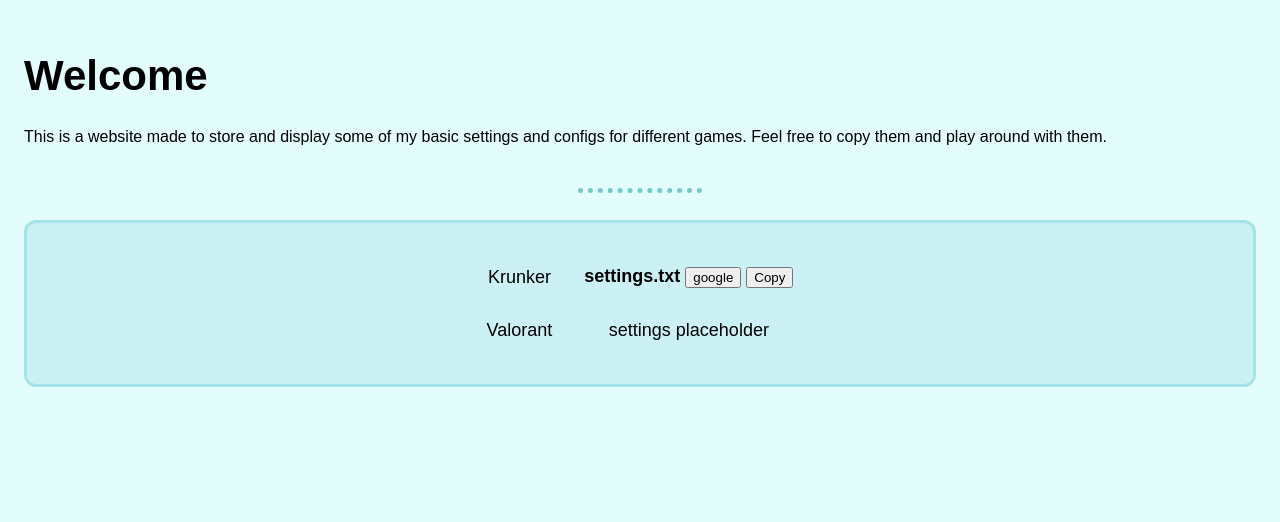
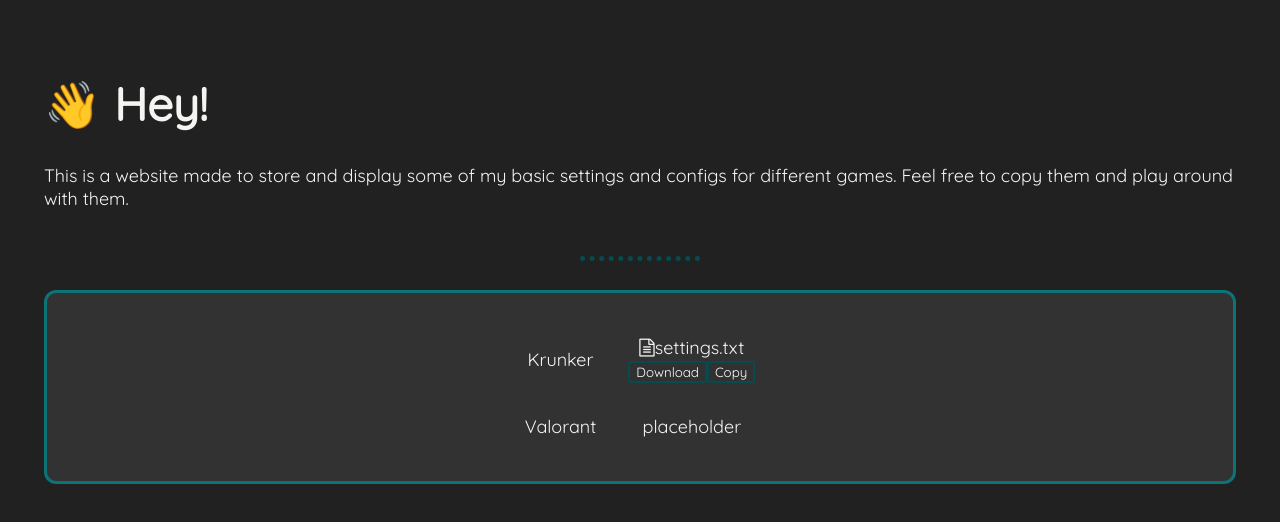
Before and after one commit to astral0002/holster, a plain HTML site: page index.html in a window 1280 px wide. Drawn offline with Linux system fonts and the light colour scheme.

Commit message:
Improved styling and added js code
Added some styling elements to the buttons and introduced some new fancy javascript code to the title of the website

```diff
--- a/index.html
+++ b/index.html
@@ -5,20 +5,24 @@
     <meta http-equiv="X-UA-Compatible" content="IE=edge">
     <meta name="viewport" content="width=device-width, initial-scale=1.0">
     <link rel="stylesheet" href="styles/style.css">
+    <link rel="stylesheet" href="https://cdnjs.cloudflare.com/ajax/libs/font-awesome/4.7.0/css/font-awesome.min.css">
     <title>Holster</title>
+    <link rel="shortcut icon" href="resources/Sprite-0002.png" type="image/x-icon">
+    <link rel="preconnect" href="https://fonts.googleapis.com">
+    <link rel="preconnect" href="https://fonts.gstatic.com" crossorigin>
+    <link href="https://fonts.googleapis.com/css2?family=Quicksand&display=swap" rel="stylesheet">
     <script src="scripts/script.js"></script>
 </head>
 <body>
     <div class="main">
         <div class="header">
-
         </div>
         <div class="navigation">
-
         </div>
         <div class="content">
-            <h1 class="welcome">Welcome</h1>
+            <h1 id="welcome">Welcome!</h1>
             <p class="intro">This is a website made to store and display some of my basic settings and configs for different games. Feel free to copy them and play around with them.</p>
+            <div class="visible">
             <br>
             <hr>
             <br>
@@ -26,15 +30,15 @@
                     <tr>
                         <td>Krunker</td>
                         <td>
-                        <strong>settings.txt</strong>  <button onclick="location.href='https://google.com'">google</button> <button onclick="copyText()">Copy</button>
+                            <i class="fa fa-file-text-o"></i>settings.txt<br><button onclick="location.href='https://mega.nz/file/rVg0hDBR#LsOIBj0Ga36WKXrgdFpjOCUpy0KWEOyOKqrURsx98ZM'">Download</button><button onclick="copyText()">Copy</button>
                         </td>
                     </tr>
                     <tr>
                         <td>Valorant</td>
-                    <td>settings placeholder</td>
+                        <td>placeholder</td>
                     </tr>
                 </table>
-
+            </div>
         </div>
     </div>
 </body>
--- a/scripts/script.js
+++ b/scripts/script.js
@@ -3,3 +3,27 @@ function copyText(){
     navigator.clipboard.writeText(text);
     alert("You have copied the settings.")
 }
+
+// function greet(){
+//     const titles = [
+//         "👋 Hi!",
+//         "👋 Hello!",
+//         "👋 Welcome!"
+//     ]
+//     var rand = titles[ Math.random()*titles.length]
+//     const element = document.getElementsByClassName(".welcome")
+//     element.innerHTML = "${rand}"
+// }
+
+
+window.onload = function greet(){
+    const element = document.getElementById("welcome")
+    const titles = [
+        "👋 Hey!",
+        "👋 Hi!",
+        "👋 Hello!",
+        "👋 Welcome!"
+    ]
+    title = titles[Math.floor(Math.random()*titles.length)];
+    element.innerHTML = title
+}
--- a/styles/style.css
+++ b/styles/style.css
@@ -1,14 +1,13 @@
 *{
-    font-family: Arial, Helvetica, sans-serif;
+    font-family: 'Quicksand', sans-serif;
+    font-style: none;
 }
 
 head,body{
-    background-color: #E3FDFD;
+    background-color: #212121;
+    padding: 20px;
     overflow: hidden;
-}
-
-.main{
-    padding: 16px;
+    color: #f4f4f2;
 }
 
 hr {
@@ -16,30 +15,52 @@ hr {
     width: 10%;
     border-style: dotted none none;
     border-width: 5px;
-    border-color: #71C9CE;
+    border-color: #064c4e;
 }
 
-.welcome{
-    font-size: 42px;
-    animation: loaded 2.5s;
+button{
+    margin: 0 auto;
+}
+
+
+.main{
+    padding: 16px;
+}
+
+p{
+    font-size: large;
+}
+
+#welcome{
+    font-size: 46px;
+    animation: appear 2.5s;
+    animation-delay: 2;
 }
 
 .intro{
     opacity: 0;
-    animation: loaded 1.5s;
+    animation: appear 1.5s;
+    animation-delay: 1.5s;
+    animation-fill-mode: forwards;
+}
+
+.visible{
+    opacity: 0;
+    animation: appear 2.5s;
     animation-delay: 2s;
     animation-fill-mode: forwards;
 }
 
 #data{
+    font-size: 24px;
     padding: 12px;
     font-size:large;
     margin:0, auto;
     border: 3px, solid;
     border-style: solid;
-    border-color: #A6E3E9;
+    border-color: #0D7377;
     border-radius: 12px;
-    background-color: #CBF1F5;
+    background-color: #323232;
     border-spacing: 30px;
     text-align: center;
     width: 800px;
@@ -47,17 +68,29 @@ hr {
     justify-content: center;
     align-items: center;
     width: 100%;
-    transition: transform 0.1s;
+    transition: transform 0.2s;
 }
 
 #data:hover{
     transform: scale(1.2);
-    -ms-transform: scale(1.2); /* IE 9 */
-    -webkit-transform: scale(1.2); /* Safari 3-8 */
 }
 
+button{
+    transition: transform 0.1s;
+    background-color:#313131;
+    border-color: #064c4e;
+    border-style:solid;
+    border-radius: 3px;
+    color:white;
+}
 
-@keyframes loaded{
+button:hover{
+    transform: scale(1.1);
+    border-color: #0D7377;
+}
+
+/* table appearing animation */
+@keyframes appear{
     from{
         opacity: 0;
     }
@@ -65,3 +98,6 @@ hr {
         opacity: 1;
     }
 }
+
+
+@import url('https://fonts.googleapis.com/css2?family=Quicksand&display=swap');
```
Also changed, not shown: resources/Sprite-0002.png (added). Lines whose indentation alone changed are shown as unchanged.
